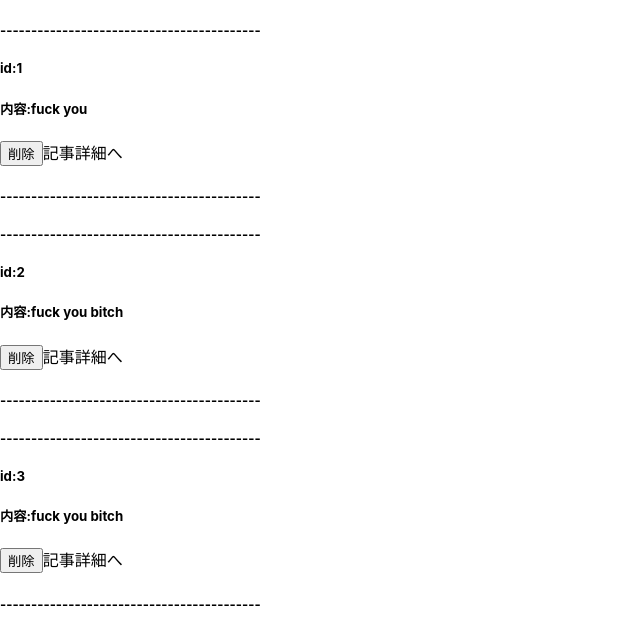
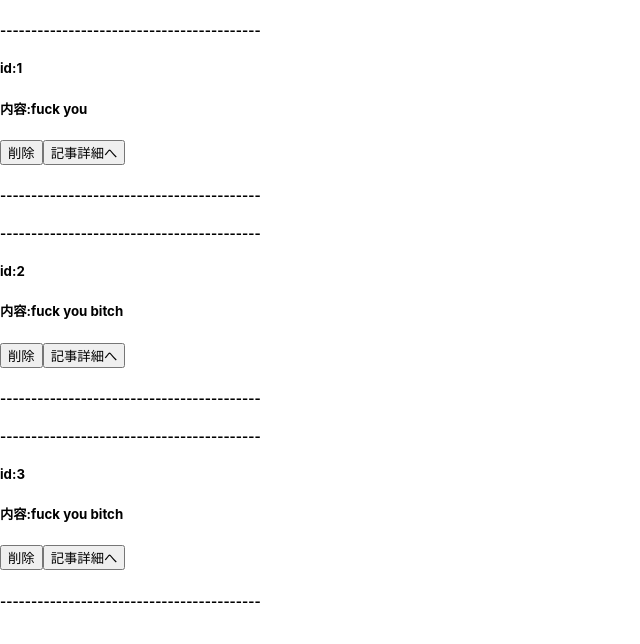
Before and after one commit to yuyaamano23/next_todo_api, a Next.js app: page / in a window 1280 px wide. Shown: the top 644 px of the page, without its empty margins (0-640 px from the left). Built offline with nearby package versions, Linux system fonts and the light colour scheme.

Commit message:
buttonタグにしたー

```diff
--- a/src/components/TodoItem.tsx
+++ b/src/components/TodoItem.tsx
@@ -37,7 +37,7 @@ const TodoItem: React.FC<TodoItemProps> = ({ todo }) => {
       <h5>内容:{todo.title}</h5>
       <button onClick={handleDelete}>削除</button>
       <Link href={`/todos/${todo.id}`}>
-        <a>記事詳細へ</a>
+        <button>記事詳細へ</button>
       </Link>
       <h5>------------------------------------------</h5>
     </>
--- a/src/pages/todos/[id].tsx
+++ b/src/pages/todos/[id].tsx
@@ -13,11 +13,9 @@ const TodoItemDetail: React.FC<TodoItemProps> = ({ todo }) => {
       <h1>ID: {todo.id}</h1>
       <h1>TITLE: {todo.title}</h1>
       <h1>内容 {todo.content}</h1>
-      <div>
-        <button>削除</button>
-      </div>
+      <button>削除</button>
       <Link href="/todos">
-        <a>back</a>
+        <button>戻る</button>
       </Link>
     </>
   )
```
